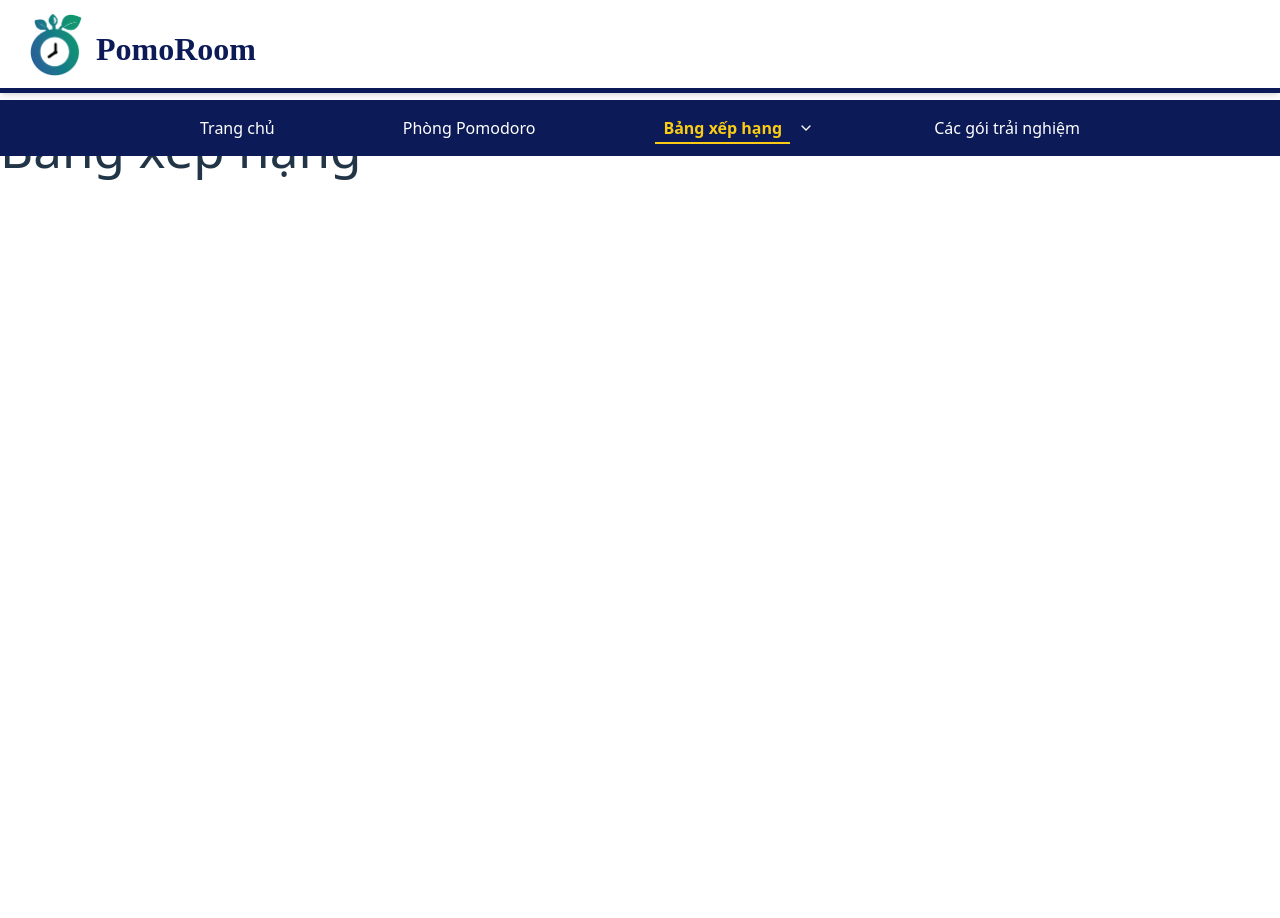
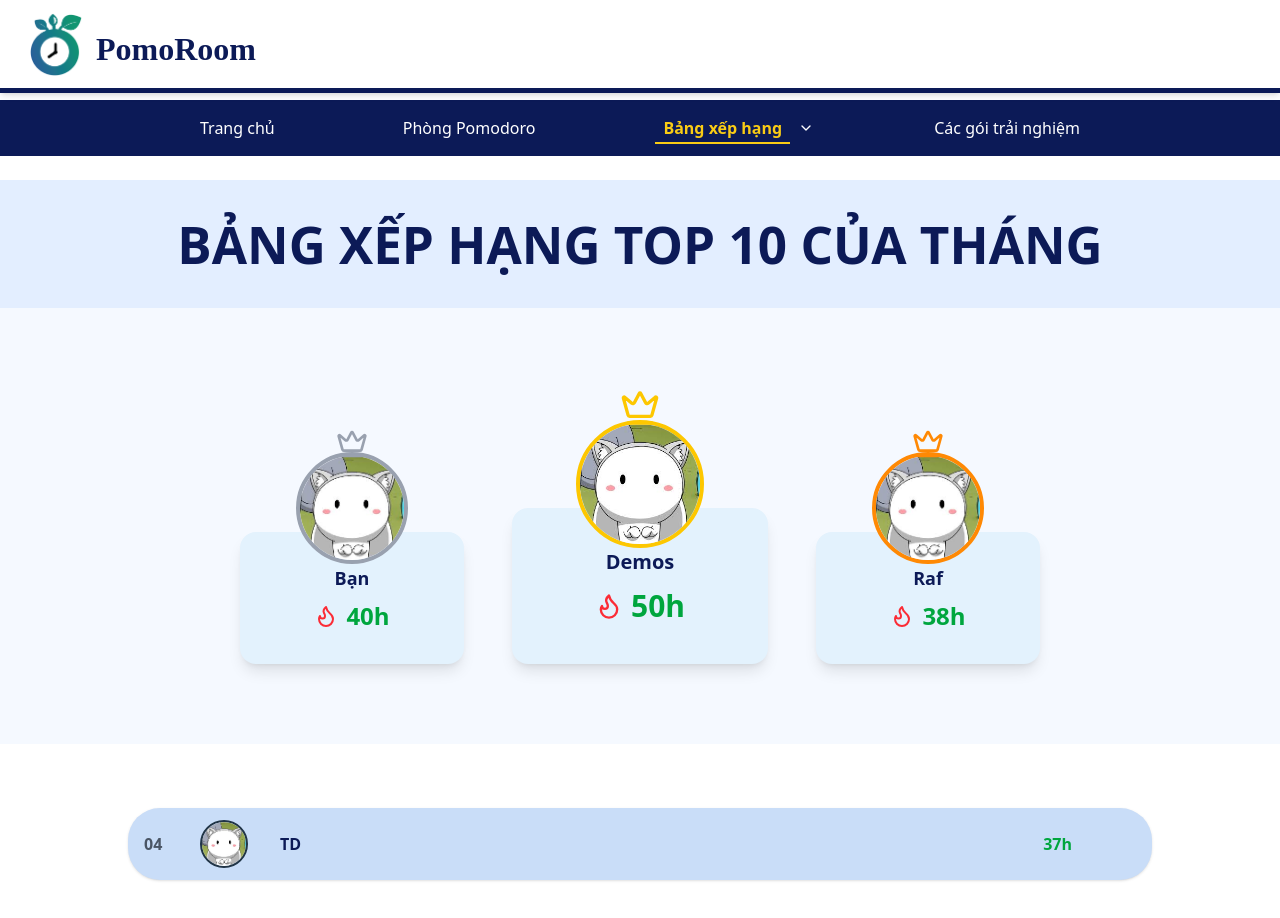
Before and after one commit to LuuTD-281004/PomoRoom_FE, a React (Vite) app: page /ranking in a window 1280 px wide. Shown: the top 918 px of the page. Before the commit the page ends 800 px from the top, so only its background shows below. Built offline with nearby package versions, Linux system fonts and the light colour scheme; a web font is replaced by a local one.

Commit message:
ranking page top 10

```diff
--- a/src/App.tsx
+++ b/src/App.tsx
@@ -3,6 +3,7 @@ import { BrowserRouter as Router, Routes, Route } from "react-router-dom";
 import Homepage from "./Page/Homepage";
 import LoginPage from "./Page/LoginPage";
 import RegisterPage from "./Page/RegisterPage";
+import RankingPage from "./Page/RankingPage";
 import LayoutWithHeader from "./partials/LayoutWithHeader";
 import LayoutAuth from "./partials/LayoutAuth";
 
@@ -13,7 +14,7 @@ function App() {
         <Route element={<LayoutWithHeader />}>
           <Route path="/" element={<Homepage />} />
           <Route path="/rooms" element={<h1>Phòng Pomodoro</h1>} />
-          <Route path="/ranking" element={<h1>Bảng xếp hạng</h1>} />
+          <Route path="/ranking" element={<RankingPage />} />
           <Route path="/ranking/personal" element={<h1>Thành tích cá nhân</h1>} />
           <Route path="/plans" element={<h1>Các gói trải nghiệm</h1>} />
         </Route>
--- a/src/Page/RankingPage.tsx
+++ b/src/Page/RankingPage.tsx
@@ -0,0 +1,134 @@
+import React from "react";
+import { Flame, Crown } from "lucide-react";
+import avatar from "../assets/image/avatar.png";
+
+type User = {
+  name: string;
+  hours: number;
+  avatar: string;
+  rank: number;
+};
+
+const RankingPage: React.FC = () => {
+  const top3: User[] = [
+    { name: "Demos", hours: 50, avatar: avatar, rank: 1 },
+    { name: "Bạn", hours: 40, avatar: avatar, rank: 2 },
+    { name: "Raf", hours: 38, avatar: avatar, rank: 3 },
+  ];
+
+  const crownColors: Record<number, string> = {
+    1: "text-yellow-400",
+    2: "text-gray-400",
+    3: "text-orange-400",
+  };
+
+  return (
+    <main>
+      {/* Section 1 */}
+      <section className="w-full min-w-screen flex flex-col bg-[#E3EEFF] items-center justify-center py-16 px-6 mt-15 h-[100px]">
+        <h1 className="text-4xl md:text-5xl font-bold text-[#0C1A57]">
+          BẢNG XẾP HẠNG TOP 10 CỦA THÁNG
+        </h1>
+      </section>
+
+      {/* Section 2 */}
+      <section className="w-full flex justify-center bg-[#F5F9FF] py-20 px-6">
+        <div className="flex items-end justify-center gap-12 max-w-6xl w-full">
+          {/* Rank 2 */}
+          <div className="flex flex-col items-center mt-12">
+            <div className="relative flex flex-col items-center z-10">
+              <Crown className={`absolute -top-6 w-8 h-8 ${crownColors[2]}`} />
+              <img
+                src={top3[1].avatar}
+                alt={top3[1].name}
+                className="rounded-full w-28 h-28 border-4 border-gray-400 object-cover"
+              />
+            </div>
+            <div className="bg-[#E3F2FD] rounded-2xl shadow-lg text-center -mt-8 w-56 p-8">
+              <p className="font-bold text-[#0C1A57] text-lg">{top3[1].name}</p>
+              <div className="flex items-center justify-center gap-2 mt-2">
+                <Flame className="w-6 h-6 text-red-500" />
+                <p className="text-2xl font-extrabold text-green-600">
+                  {top3[1].hours}h
+                </p>
+              </div>
+            </div>
+          </div>
+
+          <div className="flex flex-col items-center">
+            <div className="relative flex flex-col items-center z-10">
+              <Crown className={`absolute -top-8 w-10 h-10 ${crownColors[1]}`} />
+              <img
+                src={top3[0].avatar}
+                alt={top3[0].name}
+                className="rounded-full w-32 h-32 border-4 border-yellow-400 object-cover"
+              />
+            </div>
+            <div className="bg-[#E3F2FD] rounded-2xl shadow-lg text-center -mt-10 w-64 p-10">
+              <p className="font-bold text-[#0C1A57] text-xl">{top3[0].name}</p>
+              <div className="flex items-center justify-center gap-2 mt-3">
+                <Flame className="w-7 h-7 text-red-500" />
+                <p className="text-3xl font-extrabold text-green-600">
+                  {top3[0].hours}h
+                </p>
+              </div>
+            </div>
+          </div>
+
+          <div className="flex flex-col items-center mt-16">
+            <div className="relative flex flex-col items-center z-10">
+              <Crown className={`absolute -top-6 w-8 h-8 ${crownColors[3]}`} />
+              <img
+                src={top3[2].avatar}
+                alt={top3[2].name}
+                className="rounded-full w-28 h-28 border-4 border-orange-400 object-cover"
+              />
+            </div>
+            <div className="bg-[#E3F2FD] rounded-2xl shadow-lg text-center -mt-8 w-56 p-8">
+              <p className="font-bold text-[#0C1A57] text-lg">{top3[2].name}</p>
+              <div className="flex items-center justify-center gap-2 mt-2">
+                <Flame className="w-6 h-6 text-red-500" />
+                <p className="text-2xl font-extrabold text-green-600">
+                  {top3[2].hours}h
+                </p>
+              </div>
+            </div>
+          </div>
+        </div>
+      </section>
+
+      {/* Section 3 */}
+      <section className="w-full flex justify-center bg-white py-16 px-6">
+        <div className="flex flex-col gap-10 max-w-5xl w-full">
+            {[
+            { rank: 4, name: "TD", hours: 37, avatar: avatar },
+            { rank: 5, name: "Bùi Công Nam", hours: 35, avatar: avatar },
+            { rank: 6, name: "Soobin", hours: 34, avatar: avatar },
+            { rank: 7, name: "Neko", hours: 29, avatar: avatar },
+            { rank: 8, name: "Rhyder", hours: 25, avatar: avatar },
+            { rank: 9, name: "Captain", hours: 17, avatar: avatar },
+            { rank: 10, name: "Daniel", hours: 2, avatar: avatar },
+            ].map((user) => (
+            <div
+                key={user.rank}
+                className="flex items-center justify-between bg-[#C9DDF8] rounded-4xl shadow py-3 px-4"
+            >
+                <div className="flex items-center gap-4">
+                <p className="text-gray-600 font-bold w-6 mr-4">{user.rank.toString().padStart(2, "0")}</p>
+                <img
+                    src={user.avatar}
+                    alt={user.name}
+                    className="w-12 h-12 rounded-full border-2 border-[#0234A7]-300 object-cover"
+                />
+                <p className="font-bold text-[#0C1A57] ml-4">{user.name}</p>
+                </div>
+                <p className="text-green-600 font-bold mr-16">{user.hours}h</p>
+            </div>
+            ))}
+        </div>
+        </section>
+    </main>
+  );
+};
+
+export default RankingPage;
```
Also changed, not shown: src/assets/image/avatar.png (added).
